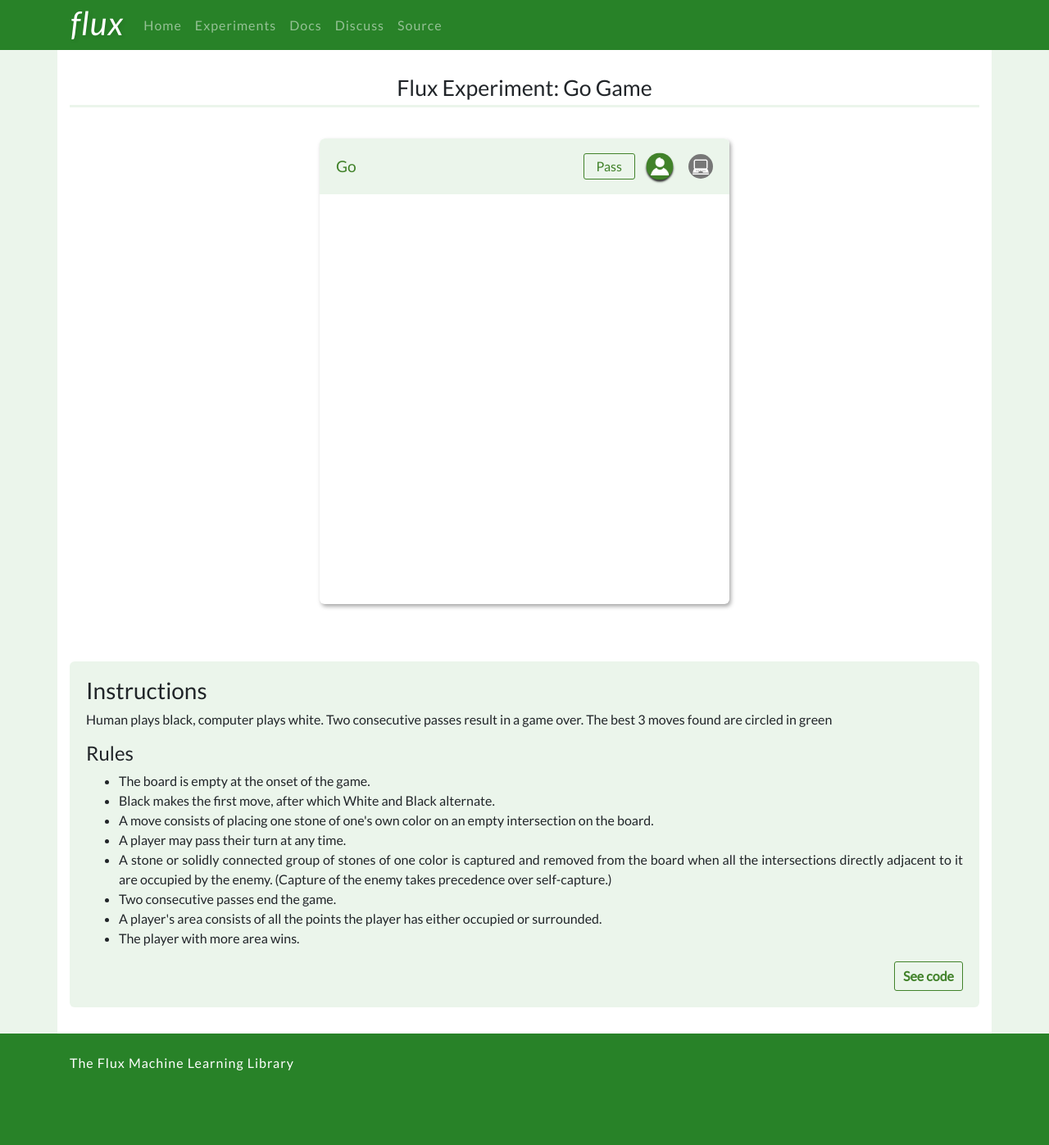
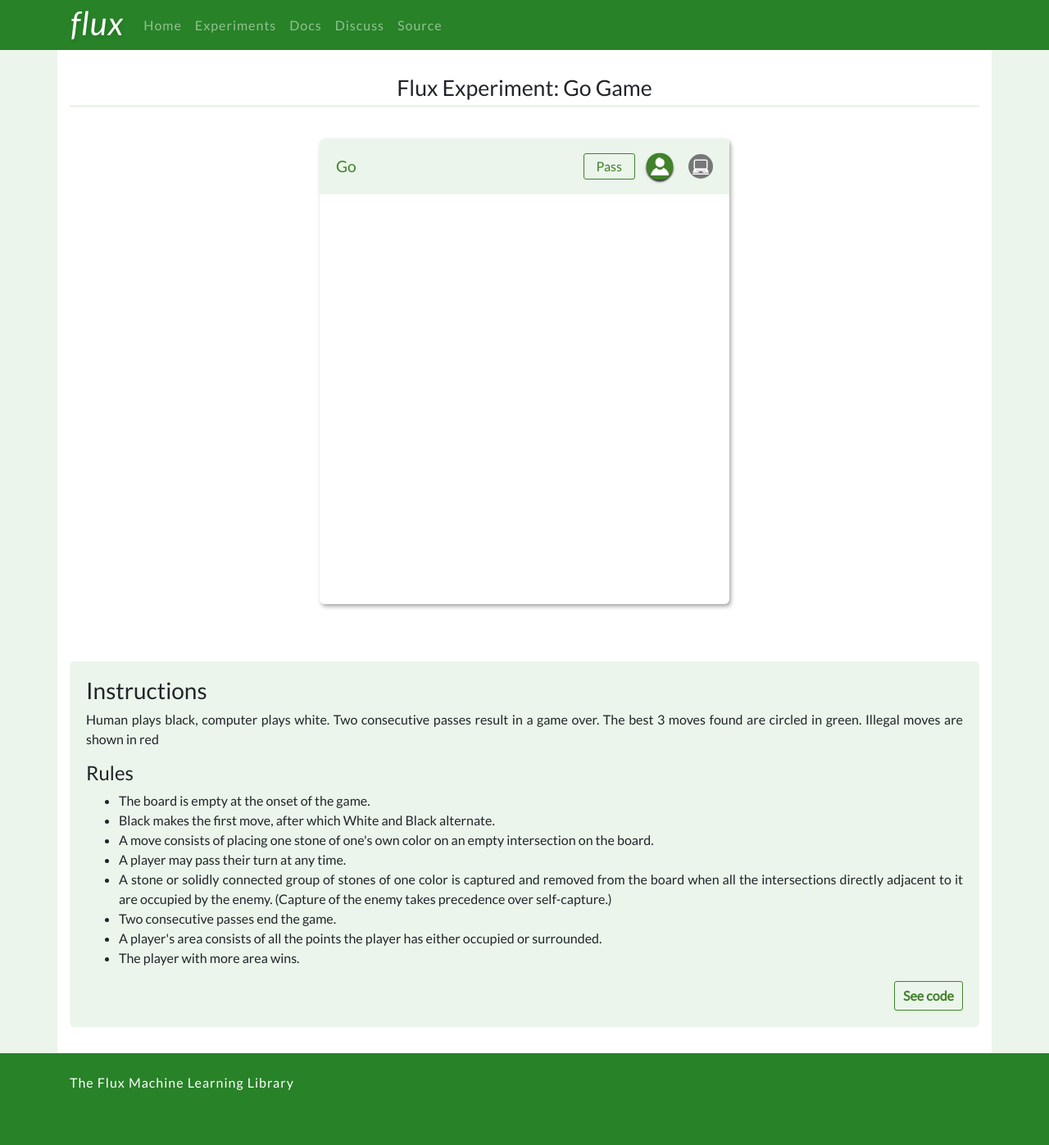
Before and after one commit to FluxML/fluxml.github.io, a Jekyll site: the page built from experiments/go/index.html, in a window 1280 px wide. Shown: the whole page at 82% size. Built offline with Jekyll 4.4.1, drawn with Linux system fonts in a browser that asks for light colours; nearby versions of some CDN libraries; before the commit the page ends 1373 px from its top, so only the background shows below that; some of the changed lines change nothing that is shown.

Commit message:
glitch fix

```diff
--- a/_includes/experiments/game/instructions/go.html
+++ b/_includes/experiments/game/instructions/go.html
@@ -1,4 +1,4 @@
-<p class="">Human plays black, computer plays white. Two consecutive passes result in a game over. The best 3 moves found are circled in green</p>
+<p class="">Human plays black, computer plays white. Two consecutive passes result in a game over. The best 3 moves found are circled in green. Illegal moves are shown in red</p>
 
 <h4>Rules</h4>
 <ul>
--- a/experiments/go/assets/js/Board.js
+++ b/experiments/go/assets/js/Board.js
@@ -36,6 +36,7 @@
 			var info = "Black scores " + config.score + " points. " + (config.score > 0? "Black": "White") + " wins!";
 			if(score_ == null){
 				score_ = document.createElement('p');
+				score_.className = "score"
 				$$(".overlay #gameOver").appendChild(score_);
 			}
 			score_.innerText = info;
--- a/experiments/go/assets/js/MCTS/MCTSNode.js
+++ b/experiments/go/assets/js/MCTS/MCTSNode.js
@@ -21,7 +21,7 @@
 // var defObj = (n) => ({...zeros(n), "null":0, "-1":0});
 
 
-function Node(position, {isRoot, parent, fmove=null, board_size=9, max_game_length, stack}={}){
+function Node(position, {parent, fmove=null, board_size=9, max_game_length, stack}={}){
 	this.max_game_length = max_game_length || Math.floor((Math.pow(board_size,2) * 7) / 5);
 	this.parent = parent || new DummyNode(board_size);
 	this.board_size = board_size;
@@ -38,7 +38,6 @@
     this.child_prior = tf.zeros([total_moves])
 
     this.children = {}
-    this.isRoot = isRoot || false;
     this.stack = stack || [position.schema()]
 }
 
--- a/experiments/go/assets/js/MCTS/MCTSPlayer.js
+++ b/experiments/go/assets/js/MCTS/MCTSPlayer.js
@@ -38,7 +38,6 @@
 player.__init__ = function(pos){
 
   this.root = new MCTS.Node(pos, {
-  	isRoot: true,
   	max_game_length: this.max_game_length,
   	board_size: this.board_size
   });
@@ -106,7 +105,7 @@
 	    nextLeaves = res[1]
 
 	    if (leaf.is_done()){
-	      value = leaf.position.score() > 0 ? 1 : -1;
+	      value = (leaf.position.score() > 0 ? 1 : -1);
 	      leaf.backup_value(value, this.root)
 	      continue
 	    }
@@ -177,11 +176,7 @@
 	this.root = this.root.maybe_add_child(c);
 
 	this.position = this.root.position
-	this.root.set_stack(8);
-	this.root.parent.isRoot = false;
-	this.root.isRoot = true;
 	this.root.parent.children = {};
-	this.root.set_dummy_parent(this.boardSize, this.root.parent.child_N);
 
 	return true
 }
--- a/experiments/go/assets/js/MCTS/Position.js
+++ b/experiments/go/assets/js/MCTS/Position.js
@@ -12,7 +12,7 @@
 function Position(env, stack, moves, turn, n=0){
 	this.position = stack.slice(-1)[0];
 	this.size = env.size();
-	this.stack = stack.slice(-2);
+	this.stack = stack.slice();
 	this.to_play = turn;
 	this.n = n;
 	this.last_move = moves.slice(-1)[0];
--- a/experiments/go/assets/js/script.js
+++ b/experiments/go/assets/js/script.js
@@ -76,6 +76,7 @@
 
     drawCoords(board);
     drawBest(board);
+    drawIllegal(board);
     game.display();
 
     var inc = document.createElement('div');
@@ -91,6 +92,8 @@
     input.onchange = function(){
         model.mctsPlayer.num_readouts = parseInt(event.target.value);
     }
+
+
 }
 
 function drawCoords(){
@@ -186,6 +189,36 @@
     board.redraw()
 }
 
+function drawIllegal(board){
+    var iLayer = {
+        grid:{
+            draw:function(){
+                var illegal = model.mctsPlayer.root.legal_moves()
+                .map((e,i)=> [e, i]).filter((e)=> e[0] == 0);
+
+                if(illegal.length == 0) return
+                for(var i = 0; i< illegal.length; i++){
+                    var fmove = illegal[i][1] + 1;
+                    var {x, y, type} = MCTS.to_obj(fmove, -1, board.size);
+                    // console.log(type, x, y)
+                    if(x == -1 || y == -1) continue;
+
+                    var xr = board.getX(x),
+                    yr = board.getY(y),
+                    sr = ((board.stoneRadius - 2)/(i + 1));
+
+                    this.beginPath();
+                    this.strokeStyle = "#8a1c1c";
+                    this.lineWidth = 2;
+                    this.arc(xr, yr, 2, 0, 2*Math.PI, true);
+                    this.stroke();
+                    container.setBest([]);
+                }
+            }
+        }
+    }
+    board.addCustomObject(iLayer);
+}
 
 
 }());
```
